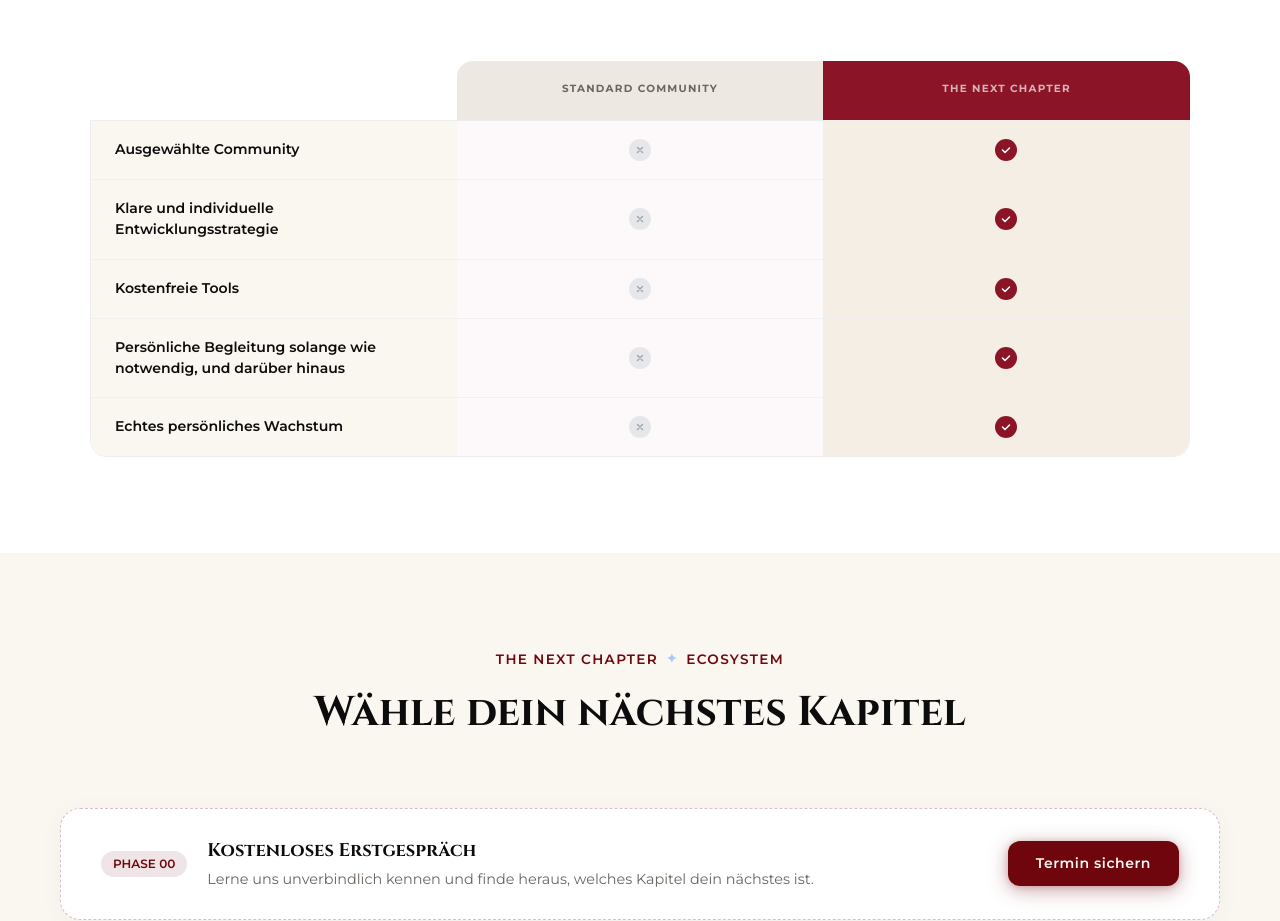
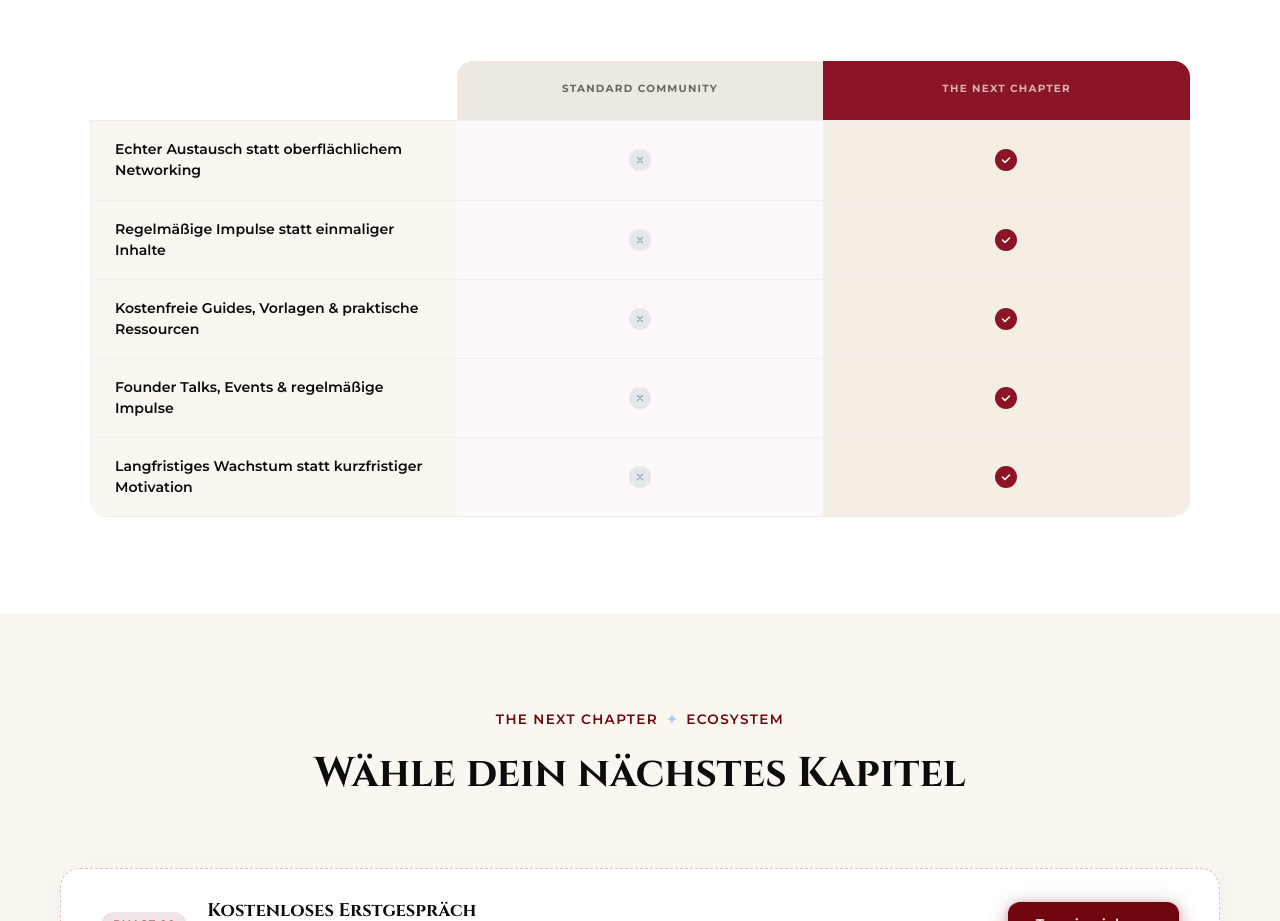
Before and after one commit to shellybaily/tnc, a plain HTML site: page index.html in a window 1280 px wide. Shown: the part 5406-6327 px from the top of the page. Drawn offline with nearby package versions, Linux system fonts and the light colour scheme.

Commit message:
Update comparison table copy for clarity
Co-Authored-By: Claude Sonnet 5 <noreply@anthropic.com>

```diff
--- a/index.html
+++ b/index.html
@@ -686,7 +686,7 @@
       <!-- Rows -->
       <div style="border: 1px solid rgba(0,0,0,0.07); border-radius: 0 0 16px 16px; overflow: hidden;">
         <div style="display: grid; grid-template-columns: 1fr 1fr 1fr; border-bottom: 1px solid rgba(0,0,0,0.06);">
-          <div style="padding: 18px 24px; font-weight: 600; font-size: 0.88rem; color: #0C0C0C; background: #FAF6F0;">Ausgewählte Community</div>
+          <div style="padding: 18px 24px; font-weight: 600; font-size: 0.88rem; color: #0C0C0C; background: #FAF6F0;">Echter Austausch statt oberflächlichem Networking</div>
           <div style="padding: 18px 24px; background: #fdf8f9; display: flex; align-items: center; justify-content: center;">
             <div class="cross-icon"><svg width="10" height="10" viewBox="0 0 10 10" fill="none"><path d="M2.5 2.5l5 5M7.5 2.5l-5 5" stroke="#9ca3af" stroke-width="1.4" stroke-linecap="round"/></svg></div>
           </div>
@@ -695,7 +695,7 @@
           </div>
         </div>
         <div style="display: grid; grid-template-columns: 1fr 1fr 1fr; border-bottom: 1px solid rgba(0,0,0,0.06);">
-          <div style="padding: 18px 24px; font-weight: 600; font-size: 0.88rem; color: #0C0C0C; background: #FAF6F0;">Klare und individuelle Entwicklungsstrategie</div>
+          <div style="padding: 18px 24px; font-weight: 600; font-size: 0.88rem; color: #0C0C0C; background: #FAF6F0;">Regelmäßige Impulse statt einmaliger Inhalte</div>
           <div style="padding: 18px 24px; background: #fdf8f9; display: flex; align-items: center; justify-content: center;">
             <div class="cross-icon"><svg width="10" height="10" viewBox="0 0 10 10" fill="none"><path d="M2.5 2.5l5 5M7.5 2.5l-5 5" stroke="#9ca3af" stroke-width="1.4" stroke-linecap="round"/></svg></div>
           </div>
@@ -704,7 +704,7 @@
           </div>
         </div>
         <div style="display: grid; grid-template-columns: 1fr 1fr 1fr; border-bottom: 1px solid rgba(0,0,0,0.06);">
-          <div style="padding: 18px 24px; font-weight: 600; font-size: 0.88rem; color: #0C0C0C; background: #FAF6F0;">Kostenfreie Tools</div>
+          <div style="padding: 18px 24px; font-weight: 600; font-size: 0.88rem; color: #0C0C0C; background: #FAF6F0;">Kostenfreie Guides, Vorlagen & praktische Ressourcen</div>
           <div style="padding: 18px 24px; background: #fdf8f9; display: flex; align-items: center; justify-content: center;">
             <div class="cross-icon"><svg width="10" height="10" viewBox="0 0 10 10" fill="none"><path d="M2.5 2.5l5 5M7.5 2.5l-5 5" stroke="#9ca3af" stroke-width="1.4" stroke-linecap="round"/></svg></div>
           </div>
@@ -713,7 +713,7 @@
           </div>
         </div>
         <div style="display: grid; grid-template-columns: 1fr 1fr 1fr; border-bottom: 1px solid rgba(0,0,0,0.06);">
-          <div style="padding: 18px 24px; font-weight: 600; font-size: 0.88rem; color: #0C0C0C; background: #FAF6F0;">Persönliche Begleitung solange wie notwendig, und darüber hinaus</div>
+          <div style="padding: 18px 24px; font-weight: 600; font-size: 0.88rem; color: #0C0C0C; background: #FAF6F0;">Founder Talks, Events & regelmäßige Impulse</div>
           <div style="padding: 18px 24px; background: #fdf8f9; display: flex; align-items: center; justify-content: center;">
             <div class="cross-icon"><svg width="10" height="10" viewBox="0 0 10 10" fill="none"><path d="M2.5 2.5l5 5M7.5 2.5l-5 5" stroke="#9ca3af" stroke-width="1.4" stroke-linecap="round"/></svg></div>
           </div>
@@ -722,7 +722,7 @@
           </div>
         </div>
         <div style="display: grid; grid-template-columns: 1fr 1fr 1fr;">
-          <div style="padding: 18px 24px; font-weight: 600; font-size: 0.88rem; color: #0C0C0C; background: #FAF6F0; border-radius: 0 0 0 16px;">Echtes persönliches Wachstum</div>
+          <div style="padding: 18px 24px; font-weight: 600; font-size: 0.88rem; color: #0C0C0C; background: #FAF6F0; border-radius: 0 0 0 16px;">Langfristiges Wachstum statt kurzfristiger Motivation</div>
           <div style="padding: 18px 24px; background: #fdf8f9; display: flex; align-items: center; justify-content: center;">
             <div class="cross-icon"><svg width="10" height="10" viewBox="0 0 10 10" fill="none"><path d="M2.5 2.5l5 5M7.5 2.5l-5 5" stroke="#9ca3af" stroke-width="1.4" stroke-linecap="round"/></svg></div>
           </div>
```
